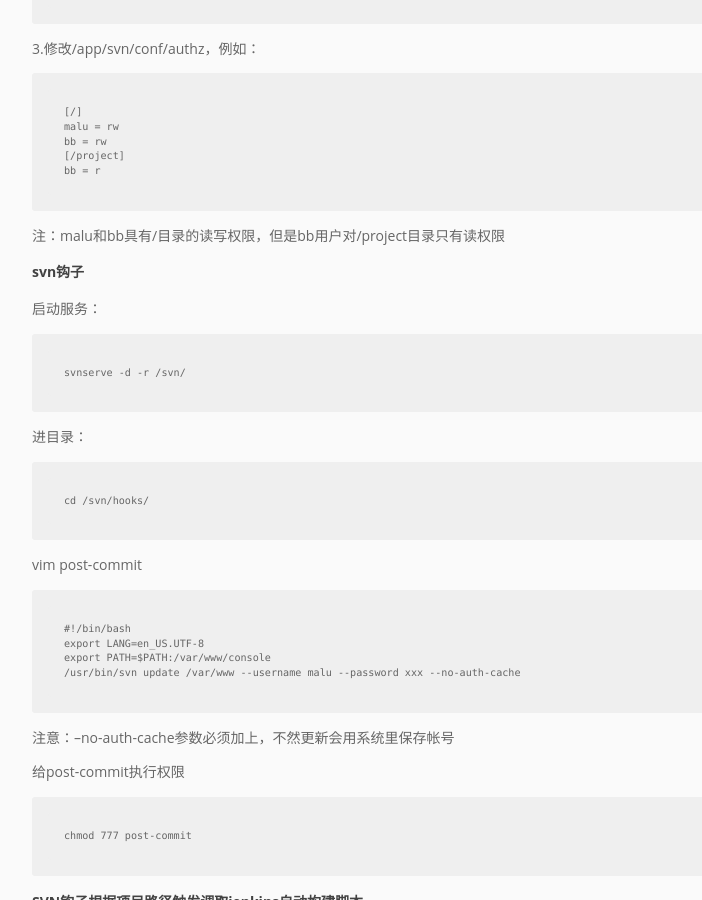
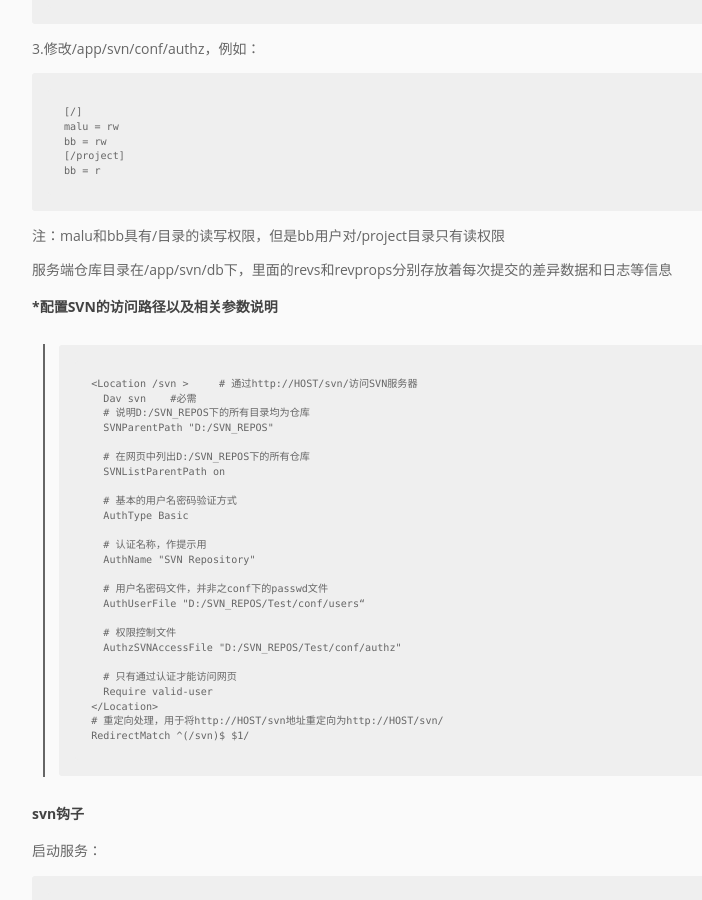
Before and after one commit to pingmalu/pingmalu.github.io, a Jekyll site: the page built from _posts/2016-05-18-SVN日常笔记.md, in a window 1280 px wide and 900 px high, scrolled down 2743 px. Shown: the whole window, without its empty margins (168-870 px from the left). Built offline with Jekyll 4.4.1, drawn with Linux system fonts in a browser that asks for light colours; nearby versions of some CDN libraries.

Commit message:
'update'

```diff
--- a/_posts/2016-05-18-SVN日常笔记.md
+++ b/_posts/2016-05-18-SVN日常笔记.md
@@ -113,6 +113,38 @@ title: SVN日常笔记
 
 注：malu和bb具有/目录的读写权限，但是bb用户对/project目录只有读权限
 
+服务端仓库目录在/app/svn/db下，里面的revs和revprops分别存放着每次提交的差异数据和日志等信息
+
+### *配置SVN的访问路径以及相关参数说明
+
+> 	<Location /svn >     # 通过http://HOST/svn/访问SVN服务器
+> 	  Dav svn    #必需
+> 	  # 说明D:/SVN_REPOS下的所有目录均为仓库
+> 	  SVNParentPath "D:/SVN_REPOS"
+>
+> 	  # 在网页中列出D:/SVN_REPOS下的所有仓库
+> 	  SVNListParentPath on
+>
+> 	  # 基本的用户名密码验证方式
+> 	  AuthType Basic
+>
+> 	  # 认证名称，作提示用
+> 	  AuthName "SVN Repository"
+>
+> 	  # 用户名密码文件，并非之conf下的passwd文件
+> 	  AuthUserFile "D:/SVN_REPOS/Test/conf/users“
+>
+> 	  # 权限控制文件
+> 	  AuthzSVNAccessFile "D:/SVN_REPOS/Test/conf/authz"
+>
+> 	  # 只有通过认证才能访问网页
+> 	  Require valid-user
+> 	</Location>
+> 	# 重定向处理，用于将http://HOST/svn地址重定向为http://HOST/svn/
+> 	RedirectMatch ^(/svn)$ $1/
+
+
+
 ## svn钩子
 
 启动服务：
```
